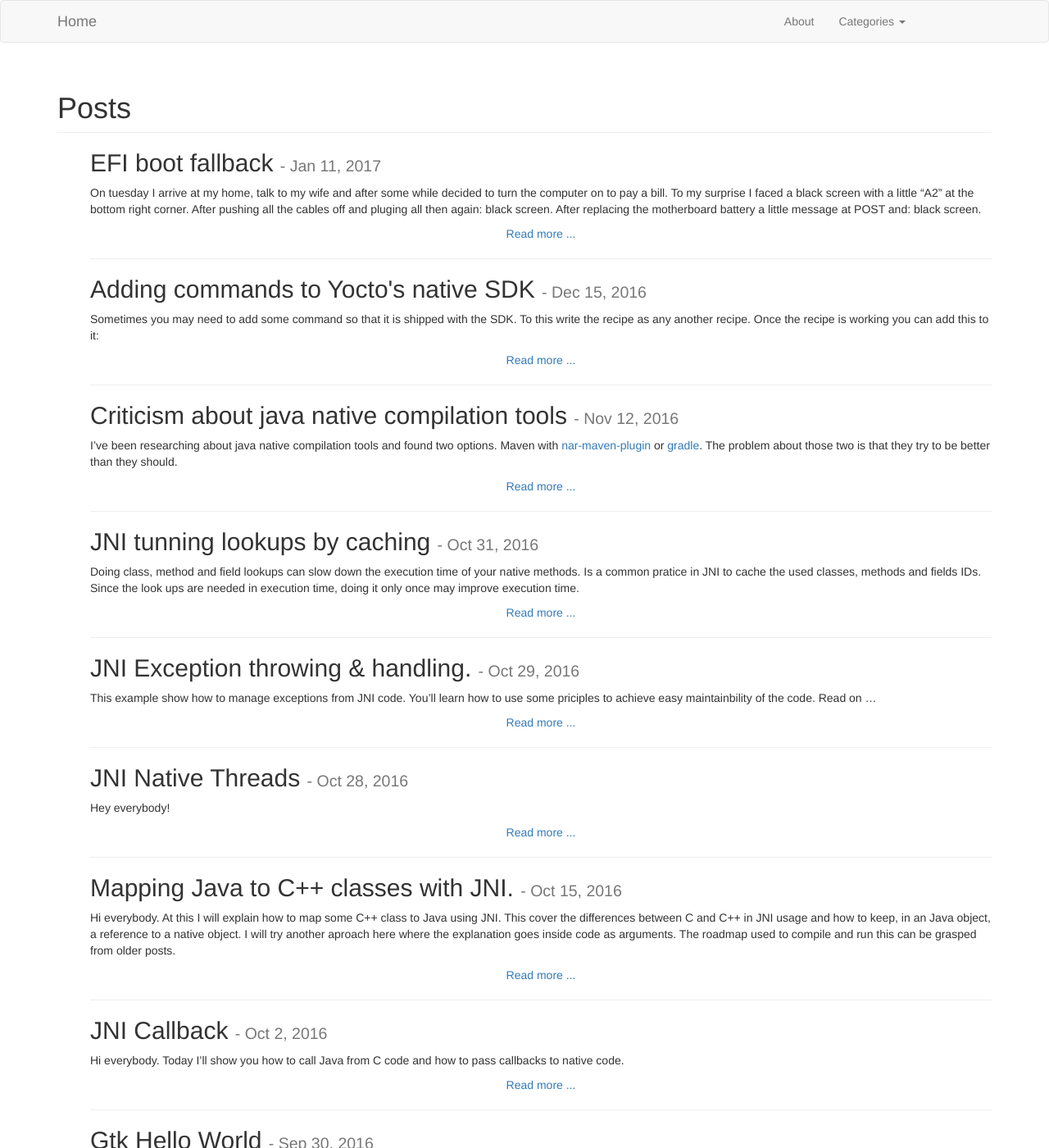
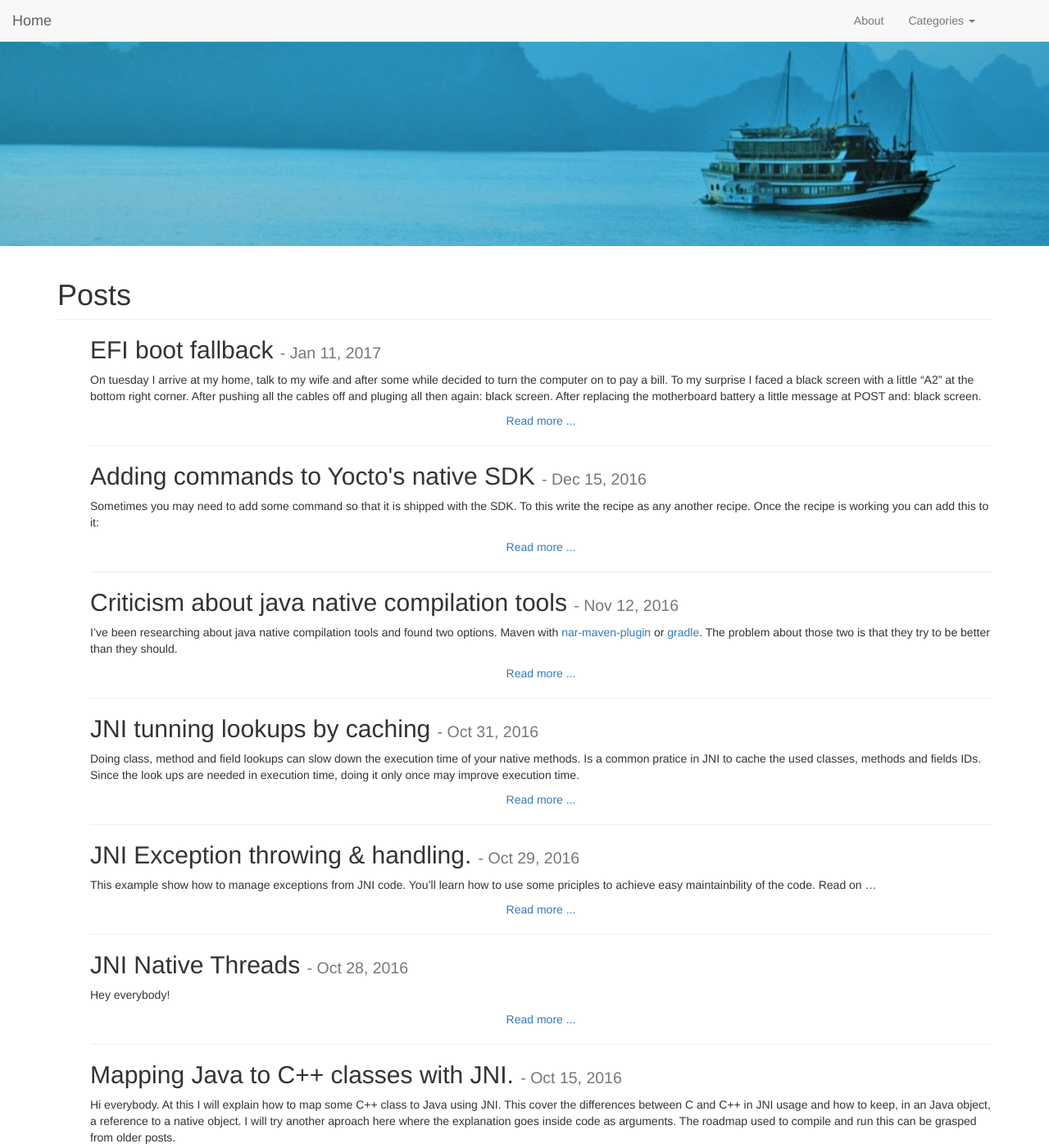
Before and after one commit to dhilst/dhilst.github.io, a Jekyll site: the page built from index.html, in a window 1280 px wide and 1400 px high. Shown: the whole window at 82% size. Built offline with Jekyll 4.4.1, drawn with Linux system fonts in a browser that asks for light colours; nearby versions of some CDN libraries.

Commit message:
Add header image and navbar is now fixed.

```diff
--- a/_includes/header.html
+++ b/_includes/header.html
@@ -1,6 +1,6 @@
 <header>
-  <nav class="navbar navbar-default">
-    <div class="container">
+  <div class="site-header"></div>
+  <nav class="navbar navbar-default navbar-fixed-top">
     <div class="navbar-header">
       <button type="button" class="navbar-toggle collapsed" data-toggle="collapse" data-target="#site-navbar-collapse" aria-expanded="false">
         <span class="sr-only">Toggle navigation</span>
@@ -29,6 +29,5 @@
         {% endfor %}
       </ul>
     </div>
-    </div>
   </nav>
 </header>
--- a/css/main.sass
+++ b/css/main.sass
@@ -1,5 +1,15 @@
 ---
 ---
+
+$background-image-heigth: 300px
+
+.site-header
+  background-image: url(../assets/header.jpg)
+  background-size: cover
+  background-position: right bottom
+  width: 100%
+  min-height: $background-image-heigth
+
 
 footer [class*=col-]
   margin: 6px
```
Also changed, not shown: assets/header.jpg (added). Lines whose indentation alone changed are shown as unchanged.
